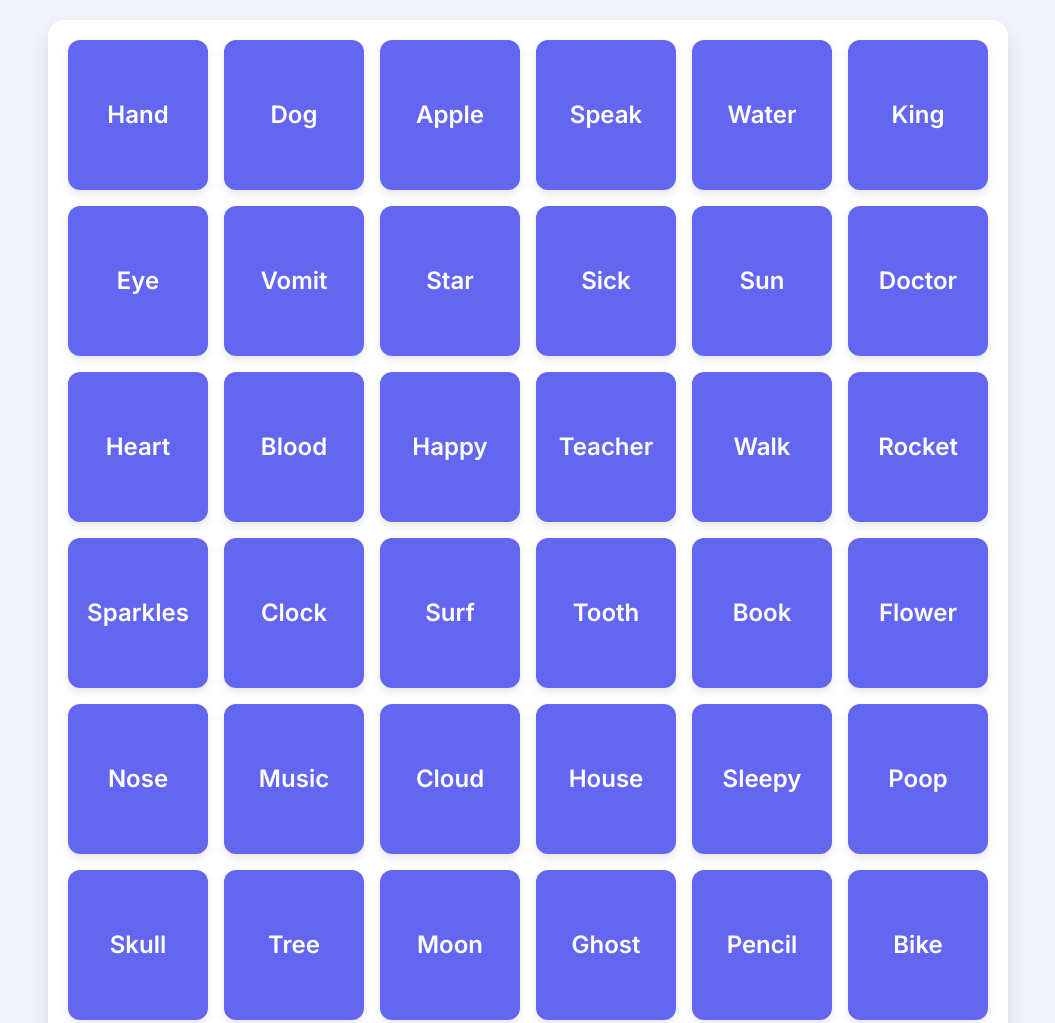
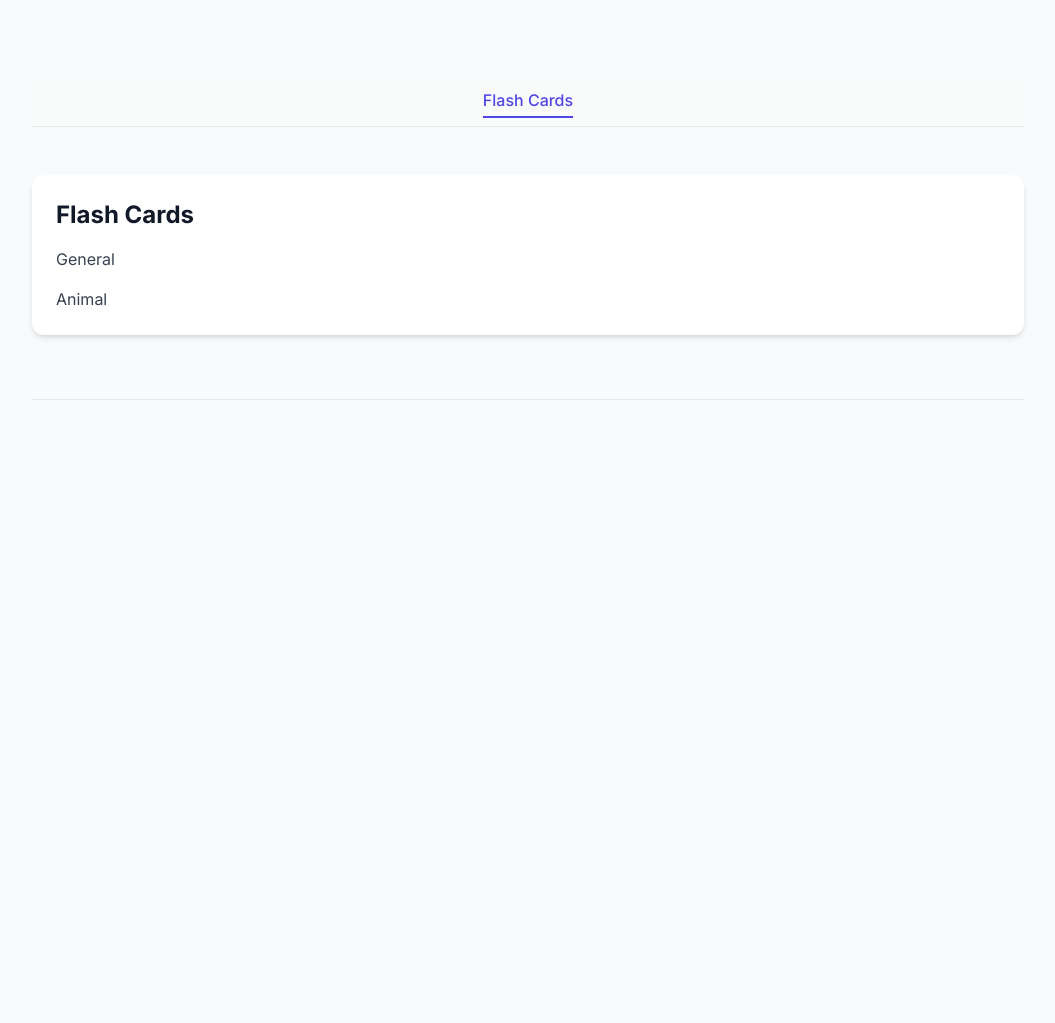
Before and after one commit to phi-kit/phi-kit.github.io, a plain HTML site: page flash-card/index.html in a window 1280 px wide. Shown: the top 1023 px of the page, without its empty margins (112-1167 px from the left). After the commit the page ends 800 px from the top, so only its background shows below. Drawn offline with nearby package versions, Linux system fonts and the light colour scheme.

Commit message:
Landing page.

```diff
--- a/flash-card/index.html
+++ b/flash-card/index.html
@@ -3,236 +3,117 @@
 <head>
     <meta charset="UTF-8">
     <meta name="viewport" content="width=device-width, initial-scale=1.0">
-    <title>Word-Icon Flipper</title>
-    <!-- Tailwind CSS CDN for easy styling -->
+    <title>Canvas</title>
     <script src="https://cdn.tailwindcss.com"></script>
-    <link href="https://fonts.googleapis.com/css2?family=Inter:wght@400;600;700&display=swap" rel="stylesheet">
+    <script src="https://cdn.jsdelivr.net/npm/chart.js"></script>
+    <link rel="preconnect" href="https://fonts.googleapis.com">
+    <link rel="preconnect" href="https://fonts.gstatic.com" crossorigin>
+    <link href="https://fonts.googleapis.com/css2?family=Inter:wght@400;500;600;700&display=swap" rel="stylesheet">
     <style>
         body {
             font-family: 'Inter', sans-serif;
-            background-color: #f0f4f8; /* Light blue-gray background */
-            display: flex;
-            justify-content: center;
-            align-items: center;
-            min-height: 100vh;
-            margin: 0;
-            padding: 20px;
-            box-sizing: border-box;
         }
-
-        .card-grid {
-            display: grid;
-            grid-template-columns: repeat(auto-fit, minmax(120px, 1fr)); /* Responsive grid columns */
-            gap: 16px; /* Gap between cards */
-            max-width: 960px; /* Max width for the grid */
+        .chart-container {
+            position: relative;
             width: 100%;
-            padding: 20px;
-            background-color: #ffffff; /* White background for the grid container */
-            border-radius: 16px; /* Rounded corners for the container */
-            box-shadow: 0 10px 20px rgba(0, 0, 0, 0.1); /* Soft shadow */
+            max-width: 800px;
+            margin-left: auto;
+            margin-right: auto;
+            height: 400px;
+            max-height: 50vh;
         }
-
-        .card-container {
-            perspective: 1000px; /* For 3D flip effect */
-            height: 150px; /* Fixed height for cards */
-            display: flex;
-            justify-content: center;
-            align-items: center;
+        .content-card {
+            background-color: white;
+            border-radius: 0.75rem;
+            padding: 1.5rem;
+            box-shadow: 0 4px 6px -1px rgb(0 0 0 / 0.1), 0 2px 4px -2px rgb(0 0 0 / 0.1);
+            transition: all 0.3s ease-in-out;
         }
-
-        .card {
-            width: 100%;
-            height: 100%;
-            position: relative;
-            transform-style: preserve-3d; /* Preserve 3D space for children */
-            transition: transform 0.6s; /* Smooth flip transition */
-            border-radius: 12px; /* Rounded corners for cards */
-            box-shadow: 0 4px 8px rgba(0, 0, 0, 0.1); /* Card shadow */
-            cursor: pointer;
+        .nav-button {
+            transition: all 0.2s ease-in-out;
         }
-
-        .card.flipped {
-            transform: rotateY(180deg); /* Flip on Y-axis */
+        .nav-button.active {
+            color: #4f46e5;
+            border-bottom-color: #4f46e5;
         }
-
-        .card-face {
-            position: absolute;
-            width: 100%;
-            height: 100%;
-            backface-visibility: hidden; /* Hide back face when not flipped */
-            display: flex;
-            justify-content: center;
-            align-items: center;
-            font-size: 1.5rem; /* Larger font for content */
-            font-weight: 600;
-            color: #334155; /* Dark gray text */
-            border-radius: 12px; /* Match card border-radius */
-            padding: 10px;
-            box-sizing: border-box;
-            text-align: center;
-        }
-
-        .card-front {
-            background-color: #6366f1; /* Indigo background for front */
-            color: #ffffff; /* White text for front */
-        }
-
-        .card-back {
-            background-color: #a78bfa; /* Violet background for back */
-            color: #ffffff; /* White text for back */
-            transform: rotateY(180deg); /* Initially rotated to be hidden */
-            font-size: 3rem; /* Larger icon size */
-        }
-
-        /* Responsive adjustments for smaller screens */
-        @media (max-width: 640px) {
-            .card-grid {
-                grid-template-columns: repeat(auto-fit, minmax(100px, 1fr));
-                gap: 12px;
-                padding: 15px;
-            }
-            .card-container {
-                height: 120px;
-            }
-            .card-face {
-                font-size: 1.2rem;
-            }
-            .card-back {
-                font-size: 2.5rem;
-            }
+        .nav-button:not(.active) {
+            border-bottom-color: transparent;
         }
     </style>
 </head>
-<body>
-    <div class="card-grid" id="cardGrid">
-        <!-- Cards will be injected here by JavaScript -->
+<body class="bg-gray-50 text-gray-800">
+
+    <div class="container mx-auto px-4 py-8 max-w-5xl">
+
+        <header class="text-center mb-12">
+            <h1 class="text-4xl md:text-5xl font-bold text-indigo-700 mb-2"></h1>
+            <p class="text-lg text-gray-600"></p>
+        </header>
+
+        <nav class="sticky top-0 bg-gray-50/80 backdrop-blur-sm z-10 mb-12 py-2 border-b border-gray-200">
+            <div class="flex justify-center items-center space-x-4 md:space-x-8">
+                <button onclick="scrollToSection('section-intro')" class="nav-button active text-sm md:text-base font-medium text-gray-500 hover:text-indigo-600 border-b-2 pb-1">Flash Cards</button>
+            </div>
+        </nav>
+
+        <main class="space-y-16">
+
+            <section id="section-intro" class="scroll-mt-24">
+                <div class="content-card">
+                    <h2 class="text-2xl font-bold text-gray-900 mb-4">Flash Cards</h2>
+                    <div class="space-y-4 text-gray-700">
+                        <p><a href="general.html">General</a></p>
+                        <p><a href="animal.html">Animal</a></p>
+                    </div>
+                </div>
+            </section>
+
+            <footer class="text-center pt-8 border-t border-gray-200">
+                <p class="text-gray-500"></p>
+            </footer>
+
+        </main>
     </div>
 
     <script>
-        // Define the word-icon pairs. Can add more from this dictionary: https://emojipedia.org/
-        const wordIconPairs = [
-            { word: "Apple", icon: "🍎" },
-            { word: "Ball", icon: "⚽" },
-            { word: "Bath", icon: "🛀" },
-            { word: "Bike", icon: "🚴‍♂️" },
-            { word: "Blood", icon: "🩸" },
-            { word: "Book", icon: "📚" },
-            { word: "Bone", icon: "🦴" },
-            { word: "Car", icon: "🚗" },
-            { word: "Cat", icon: "🐱" },
-            { word: "Clock", icon: "⏰" },
-            { word: "Cloud", icon: "☁️" },
-            { word: "Dead", icon: "😵" },
-            { word: "Doctor", icon: "🧑‍⚕️" },
-            { word: "Dog", icon: "🐶" },
-            { word: "Ear", icon: "👂" },
-            { word: "Eye", icon: "👁️" },
-            { word: "Family", icon: "👨‍👩‍👧‍👦" },
-            { word: "Fire", icon: "🔥" },
-            { word: "Foot", icon: "🦶" },
-            { word: "Ghost", icon: "👻" },
-            { word: "Gift", icon: "🎁" },
-            { word: "Flower", icon: "🌸" },
-            { word: "Hand", icon: "✋" },
-            { word: "Happy", icon: "😊" },
-            { word: "Heart", icon: "❤️" },
-            { word: "House", icon: "🏠" },
-            { word: "King", icon: "🤴" },
-            { word: "Moon", icon: "🌙" },
-            { word: "Music", icon: "🎵" },
-            { word: "Nose", icon: "👃" },
-            { word: "Pencil", icon: "✏️" },
-            { word: "Police", icon: "👮" },
-            { word: "Poop", icon: "💩" },
-            { word: "Robot", icon: "🤖" },
-            { word: "Rocket", icon: "🚀" },
-            { word: "Sick", icon: "🤒"},
-            { word: "Skull", icon: "☠️"},
-            { word: "Sleepy", icon: "😴"},
-            { word: "Sparkles", icon: "✨"},
-            { word: "Speak", icon: "🗣️"},
-            { word: "Star", icon: "⭐" },
-            { word: "Sun", icon: "☀️" },
-            { word: "Surf", icon: "🏄‍♂️" },
-            { word: "Teacher", icon: "👨🏽‍🏫" },
-            { word: "Tooth", icon: "🦷" },
-            { word: "Tree", icon: "🌳" },
-            { word: "Vomit", icon: "🤮" },
-            { word: "Walk", icon: "🚶" },
-            { word: "Water", icon: "💧" }
-        ];
+        document.getElementById('generation-selector').addEventListener('change', function() {
+            updateChart(this.value);
+        });
 
-        const cardGrid = document.getElementById('cardGrid');
-
-        /**
-         * Shuffles an array in place using the Fisher-Yates (Knuth) algorithm.
-         * @param {Array} array The array to shuffle.
-         */
-        function shuffleArray(array) {
-            for (let i = array.length - 1; i > 0; i--) {
-                const j = Math.floor(Math.random() * (i + 1));
-                [array[i], array[j]] = [array[j], array[i]]; // Swap elements
-            }
+        function scrollToSection(sectionId) {
+            document.getElementById(sectionId).scrollIntoView({ behavior: 'smooth', block: 'start' });
         }
 
-        /**
-         * Creates a single card element with front (word) and back (icon) faces.
-         * @param {Object} data - An object containing the word and icon.
-         * @returns {HTMLElement} The created card container element.
-         */
-        function createCard(data) {
-            // Create the main card container (for perspective)
-            const cardContainer = document.createElement('div');
-            cardContainer.classList.add('card-container');
+        const navButtons = document.querySelectorAll('.nav-button');
+        const sections = document.querySelectorAll('main section');
 
-            // Create the card element itself (for the flip transform)
-            const card = document.createElement('div');
-            card.classList.add('card');
+        const observerOptions = {
+            root: null,
+            rootMargin: '0px',
+            threshold: 0.4
+        };
 
-            // Create the front face (word)
-            const cardFront = document.createElement('div');
-            cardFront.classList.add('card-face', 'card-front');
-            cardFront.textContent = data.word;
+        const observer = new IntersectionObserver((entries, observer) => {
+            entries.forEach(entry => {
+                if (entry.isIntersecting) {
+                    navButtons.forEach(button => {
+                        button.classList.remove('active');
+                        if (button.getAttribute('onclick') === `scrollToSection('${entry.target.id}')`) {
+                            button.classList.add('active');
+                        }
+                    });
+                }
+            });
+        }, observerOptions);
 
-            // Create the back face (icon)
-            const cardBack = document.createElement('div');
-            cardBack.classList.add('card-face', 'card-back');
-            cardBack.textContent = data.icon;
+        sections.forEach(section => {
+            observer.observe(section);
+        });
 
-            // Append faces to the card
-            card.appendChild(cardFront);
-            card.appendChild(cardBack);
-
-            // Append card to its container
-            cardContainer.appendChild(card);
-
-            // Add click event listener to flip the card
-            card.addEventListener('click', () => {
-                card.classList.toggle('flipped'); // Toggle the 'flipped' class
-            });
-
-            return cardContainer;
-        }
-
-        /**
-         * Initializes the game by shuffling words and creating cards.
-         */
-        function initializeGame() {
-            // Clear any existing cards
-            cardGrid.innerHTML = '';
-
-            // Shuffle the word-icon pairs
-            shuffleArray(wordIconPairs);
-
-            // Create and append a card for each pair
-            wordIconPairs.forEach(pair => {
-                const cardElement = createCard(pair);
-                cardGrid.appendChild(cardElement);
-            });
-        }
-
-        // Initialize the game when the window loads
-        window.onload = initializeGame;
+        // Initial chart load
+        window.addEventListener('load', () => {
+            updateChart('LGPE');
+        });
     </script>
 </body>
 </html>
```
Also changed, not shown: flash-card/general.html (added, +237 -0 lines).
